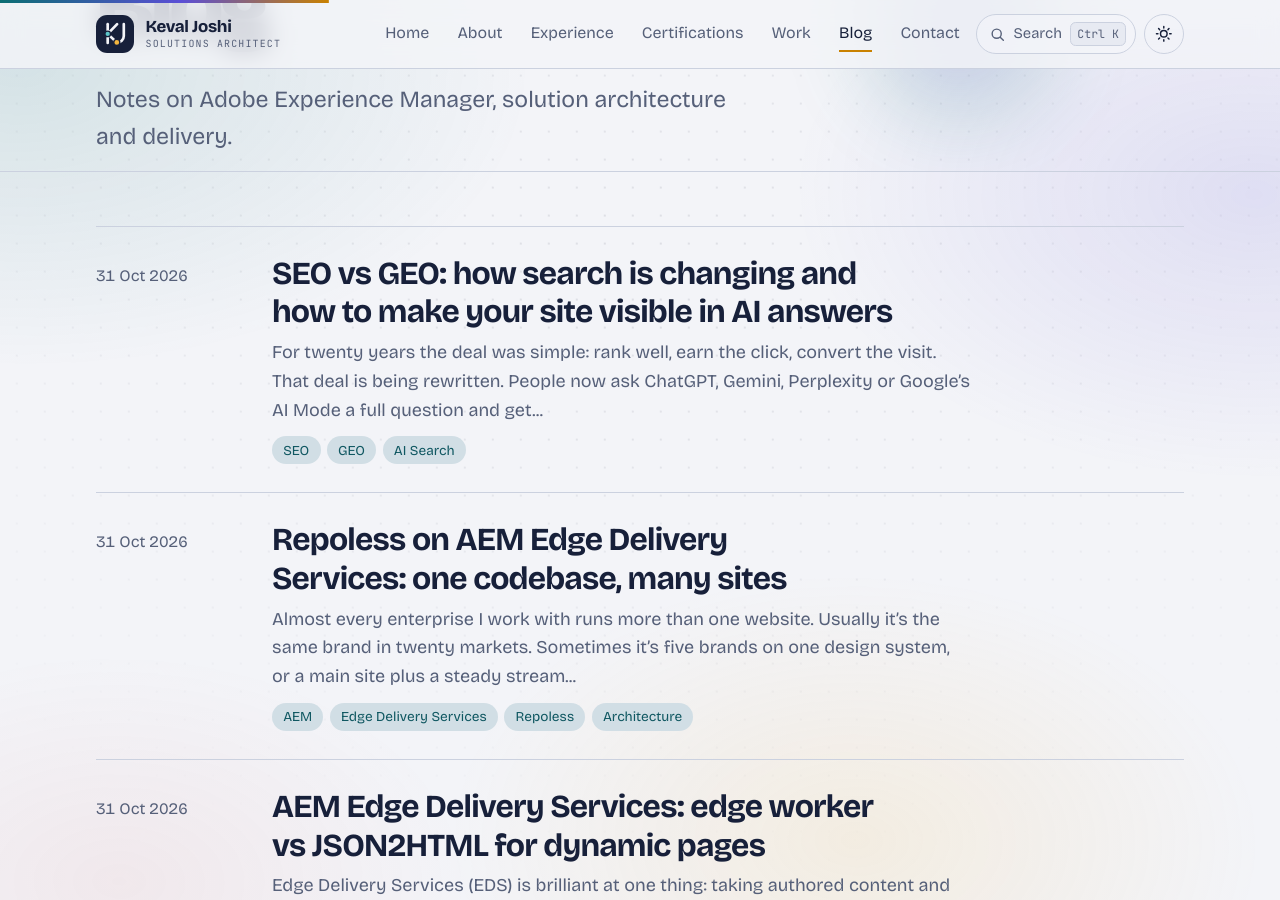
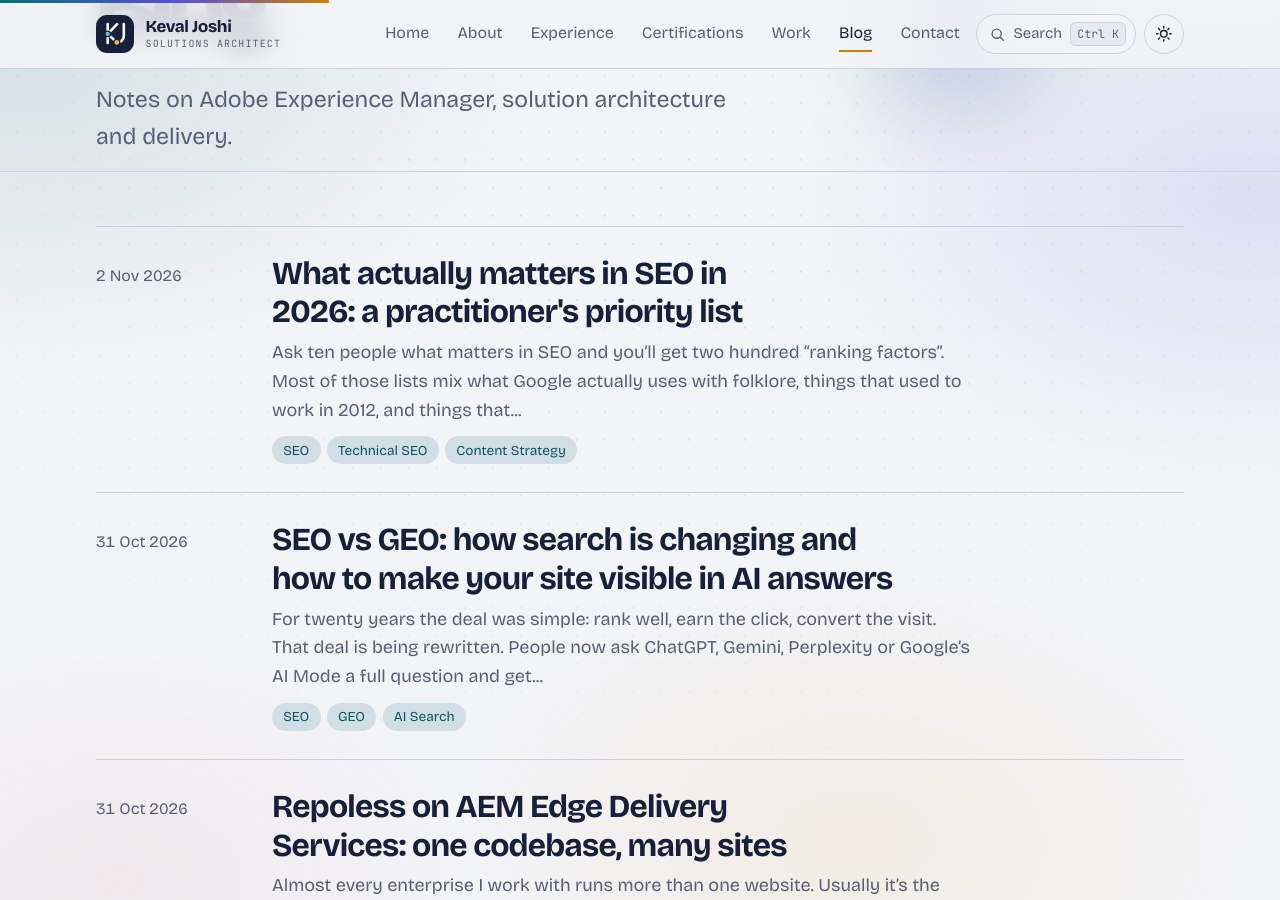
Before and after one commit to iamkevaljoshi/iamkevaljoshi.github.io, a Jekyll site: the page built from blog/index.html, in a window 1280 px wide and 900 px high, scrolled down 229 px. Built offline with Jekyll 4.4.1, drawn with Linux system fonts in a browser that asks for light colours; part of the change alters nothing that is shown.

Commit message:
Add post: What actually matters in SEO in 2026
Priority-stack guide sourced from Google Search Central docs, trial testimony and the 2024 leak; three diagrams, myths table, spam policies, checklist.

Co-Authored-By: Claude Opus 5.5 <noreply@anthropic.com>

````diff
--- /dev/null
+++ b/_posts/2026-11-02-what-actually-matters-in-seo.md
@@ -0,0 +1,290 @@
+---
+layout: post
+title: "What actually matters in SEO in 2026: a practitioner's priority list"
+seo_title: "What Matters in SEO in 2026: A Priority Checklist"
+description: "What matters most in SEO in 2026, sourced from Google's own documentation: the technical foundation, content, trust, titles and page experience, plus the myths to ignore."
+date: 2026-11-02 09:00:00 +0530
+tags: [SEO, Technical SEO, Content Strategy]
+---
+
+Ask ten people what matters in SEO and you'll get two hundred "ranking factors". Most of those lists mix what Google actually uses with folklore, things that used to work in 2012, and things that are true but hardly move the needle.
+
+This post takes the opposite approach. It's a **priority list**: what to fix first, what to do well, and what to stop worrying about. Every claim is anchored in Google's own documentation, most of it updated in 2025 or 2026, plus the sworn testimony and leaked documentation that showed how user behaviour feeds into ranking. Where something is opinion or unconfirmed, I say so.
+
+<nav class="toc" aria-label="Contents" markdown="1">
+**Contents**
+
+* TOC
+{:toc}
+</nav>
+
+{::options toc_levels="2" /}
+
+## TL;DR
+
+- **SEO is a chain of gates:** discover, crawl, render, index, rank, appear, satisfy. A page that fails an early gate never reaches the later ones, so **technical health comes first**.
+- **Content that genuinely satisfies the searcher is the biggest lever** once you're indexed. Google's guidance is consistent: original, people-first content with first-hand expertise, not content written to a word count or a keyword list.
+- **Trust underpins everything.** E-E-A-T isn't a ranking factor you can score, but it describes what Google's systems try to reward, and Google says trust is the most important part.
+- **Links still matter,** but PageRank is one signal among many. Earn them; buying or trading them is link spam.
+- **Titles, snippets and structured data** decide whether you get the click once you rank.
+- **Page experience is a real but modest signal.** Hit the Core Web Vitals thresholds, then stop obsessing.
+- **Searcher satisfaction is measured.** Click data feeds ranking through systems such as Navboost, so pages that leave people going back to the results are fighting gravity.
+
+## How a page earns a ranking
+
+![How a page earns a ranking: discover, crawl, render, index, rank, appear, satisfy]({{ '/assets/img/blog/seo-what-matters/01-how-a-page-earns-a-ranking.svg' | relative_url }}){: width="1200" height="480" loading="lazy" decoding="async"}
+
+It helps to picture search as a pipeline:
+
+1. **Discover.** Google finds URLs through links and sitemaps.
+2. **Crawl.** Googlebot fetches the URL, if robots.txt allows it and the server responds properly.
+3. **Render.** Google runs the page's JavaScript to see the final content.
+4. **Index.** Google decides whether the page is worth storing, which URL is the canonical one, and what it's about.
+5. **Rank.** Many ranking systems score indexed pages for a query. Google's own guide lists systems for link analysis and PageRank, freshness, original content, passage ranking, reviews, reliable information, site diversity, spam detection and more.
+6. **Appear.** Google builds the title link, snippet and any rich result.
+7. **Satisfy.** The searcher clicks, reads and either finishes or goes back to try another result.
+
+Two consequences shape everything else in this post. First, **no amount of content quality helps a page that isn't indexed.** Second, **ranking doesn't end at the click.** What searchers do afterwards feeds back into the system.
+
+## The SEO priority stack
+
+![The SEO priority stack, from technical foundation to measurement]({{ '/assets/img/blog/seo-what-matters/02-seo-priority-stack.svg' | relative_url }}){: width="1200" height="560" loading="lazy" decoding="async"}
+
+I use this stack in audits. Work bottom-up: each layer multiplies the one below it, and none can compensate for a missing foundation.
+
+## Layer 1: Technical foundation
+
+The goal is simple: **every page you want found is reachable, renderable, indexable and has exactly one canonical URL.**
+
+**Crawling**
+
+- **Don't block what Google needs.** robots.txt controls crawling, not indexing. Never block the CSS and JavaScript required to render the page; Google's starter guide is explicit about this.
+- **Return honest status codes.** `200` for real pages, `301` for permanent moves, `404` or `410` for gone pages. Avoid "soft 404s": error pages that return `200`.
+- **Link with real links.** Google follows `<a href="...">`. Navigation built from click handlers on `div`s may never be discovered.
+
+**Indexing**
+
+- **One piece of content, one URL.** Pick a canonical with redirects or `rel="canonical"`. Duplicate URLs from tracking parameters, trailing slashes, `http`/`https` or `www`/non-`www` split your signals. Google says duplicate content on your own site doesn't cause a manual action, but it does waste crawling and dilutes signals.
+- **Use `noindex` to keep pages out of results.** Blocking a URL in robots.txt can still leave it indexed without content, because Google can't see the `noindex`.
+
+```html
+<!-- On every indexable page -->
+<link rel="canonical" href="https://www.example.com/services/aem-migration/">
+
+<!-- On pages that should never appear in search -->
+<meta name="robots" content="noindex">
+```
+
+**Sitemaps**
+
+Sitemaps help discovery, especially for large or new sites, but Google calls a submitted sitemap "merely a hint". Some details people get wrong:
+
+- Google **ignores `<priority>` and `<changefreq>`**.
+- Google uses `<lastmod>` only if it's consistently accurate. Update it for real content changes, not for a new copyright year in the footer.
+- Each sitemap is limited to **50,000 URLs or 50 MB** uncompressed. Use a sitemap index beyond that.
+
+**JavaScript**
+
+Google renders JavaScript, but rendering can be delayed, and many AI crawlers don't run JavaScript at all. Put the main content, links and metadata in the server-rendered HTML. (I go deeper on the AI crawler side in [SEO vs GEO](/blog/2026/10/seo-vs-geo-making-your-site-visible-in-ai-search/).)
+
+**Site structure and internal links**
+
+- Use **descriptive URLs** (`/blog/aem-migration-checklist/`, not `/p?id=4821`). They help people more than rankings, since Google says keywords in URLs have "hardly any effect".
+- Make important pages reachable within a few clicks, link related pages together, and use **descriptive anchor text**. Internal links are how you tell Google which pages you consider important.
+- **Crawl budget** is only a real concern for very large sites (Google's guide points to roughly a million or more pages, or 10,000+ pages that change daily). For most sites it's a non-issue.
+
+## Layer 2: Content that satisfies intent
+
+Once you're indexed, this is the biggest lever. Google's March 2024 core update folded the old "helpful content system" into its core ranking systems, so helpfulness isn't a separate filter any more. It's part of how everything is ranked.
+
+**Match the intent first.** Before writing, search the query yourself. Are the top results guides, product pages, comparison tables, videos or tools? If Google consistently shows one format, a different format will struggle however good it is. Intent beats keywords.
+
+**Write people-first content.** Google's helpful-content guidance offers self-assessment questions worth applying to every important page:
+
+- Does it provide **original information, reporting, research or analysis**?
+- Does it give a **substantial, complete** description of the topic, and go beyond the obvious?
+- Does it show **first-hand expertise** and a depth of knowledge?
+- Would someone **bookmark it or recommend it**?
+- Will a reader **leave feeling they've learned enough** to achieve their goal?
+
+And the warning signs of search-engine-first content: writing to a word count, covering trending topics outside your expertise, summarising others without adding value, and changing dates on pages without meaningfully updating them.
+
+**Cover the topic, not the keyword.** Modern ranking systems such as BERT, RankBrain and neural matching understand concepts and synonyms. Repeating a phrase doesn't help; keyword stuffing is a spam policy violation. Cover the questions a real person would have next.
+
+**Length is a consequence, not a target.** Google says it plainly: "there's no magical word count target". A definition might need 80 words; a migration guide might need 4,000.
+
+**AI-assisted content is allowed, scaled filler isn't.** Google judges the content, not the tool. But "using generative AI to produce large amounts of text without manual oversight or curation" is the kind of low-effort content its systems demote, and mass-producing pages to manipulate rankings falls under the **scaled content abuse** spam policy. Disclose AI use where readers would reasonably wonder how the content was made.
+
+**Keep it current when the query deserves it.** Freshness systems favour recent content for queries where recency matters (news, new releases, changing regulations). An evergreen definition doesn't need monthly "updates".
+
+## Layer 3: Trust and authority
+
+**E-E-A-T, correctly understood.** Experience, Expertise, Authoritativeness and Trust come from Google's Search Quality Rater Guidelines. Google is explicit that E-E-A-T **is not itself a ranking factor**, and raters' scores don't directly affect rankings. Raters help Google evaluate whether its ranking systems reward the right things. So you don't "add E-E-A-T" to a page; you build a site that genuinely has it, and Google's systems look for the signals that correlate with it. Of the four, Google says **trust is the most important**. It weighs these qualities more heavily on "Your Money or Your Life" topics such as health, finance and safety.
+
+Practical signals that support trust:
+
+- **Who:** clear bylines linking to a real author page, an About page, and contact details. Google specifically warns against fabricated authors and AI-generated headshots.
+- **How:** explain how you know, such as testing methodology for reviews, data sources for research, and project experience for advice.
+- **Why:** the content exists to help readers, not primarily to attract search traffic.
+- **Accuracy:** cite sources, avoid easily disproved claims, and correct mistakes.
+
+**Links still matter.** Google's ranking systems guide still lists link analysis and PageRank, though its starter guide describes PageRank as "just one" of many signals. The links that count are the ones you **earn**: original research others cite, tools people use, expert commentary journalists quote. Buying links, excessive link exchanges and large-scale guest posting for links are **link spam**.
+
+**Mentions and reputation beyond your site.** Reviews, press coverage, conference talks, community answers and consistent business information all reinforce who you are. This matters even more for AI-generated answers, which cross-check facts across many sources.
+
+## Layer 4: Search presentation
+
+Ranking gets you seen; presentation gets you **chosen**.
+
+**Title links.** Google's best practices: a unique, descriptive and concise `<title>` on every page, no keyword stuffing, no repeated boilerplate, and the brand used briefly at the start or end. Google sets **no character limit** but truncates long titles to fit the screen, so put the important words first.
+
+Google rewrites titles when it finds a problem. The most common reasons are half-empty titles ("| Brand"), outdated titles (an old year), titles that don't match the page, near-identical titles across many pages, and pages with **no clear main heading**. The fix is usually to make the `<title>` and the visible `<h1>` agree.
+
+**Meta descriptions** aren't a ranking factor, but they often become the snippet. Write a specific, accurate summary of what the page offers. Google may pull a different snippet from the page when that better matches the query.
+
+**Structured data** makes pages **eligible** for rich results such as breadcrumbs, articles, products, reviews, events and organisation details. It doesn't boost rankings by itself, and it must describe what's visible on the page.
+
+```json
+{
+  "@context": "https://schema.org",
+  "@type": "Article",
+  "headline": "What actually matters in SEO in 2026",
+  "author": { "@type": "Person", "name": "Keval Joshi", "url": "https://iamkevaljoshi.github.io/about/" },
+  "datePublished": "2026-11-02"
+}
+```
+
+**Images:** use descriptive file names and alt text, place images near related text, and serve modern formats at sensible sizes. Image search is a real traffic source for many sites.
+
+## Layer 5: Page experience
+
+Google's Core Web Vitals targets are:
+
+| Metric | Measures | Good |
+|---|---|---|
+| **LCP** (Largest Contentful Paint) | Loading speed of the main content | 2.5 s or less |
+| **INP** (Interaction to Next Paint) | Responsiveness to taps, clicks and keys | under 200 ms |
+| **CLS** (Cumulative Layout Shift) | Visual stability | under 0.1 |
+
+Google's wording is careful: good Core Web Vitals and page experience "align with what our core ranking systems seek to reward". In practice they work more like a **tie-breaker** than a trump card. A fast page with weak content won't outrank a slower page that answers the question far better.
+
+Still, speed and stability affect conversions and satisfaction directly, which feeds the next section. Hit the thresholds using real-user (field) data in Search Console, then put the remaining effort into content. Also: serve over **HTTPS**, make pages work well on **mobile** (Google indexes the mobile version), and avoid **intrusive interstitials** that cover the content.
+
+## The signal people underestimate: satisfied searchers
+
+For years Google publicly played down the role of clicks. Two events changed the conversation:
+
+- In the **2023 US antitrust trial**, Google's Pandu Nayak testified about **Navboost**, a system that uses aggregated click and interaction data to refine rankings. He described it as one of Google's important signals.
+- In **May 2024**, leaked internal API documentation referenced Navboost and click-based attributes, consistent with that testimony.
+
+The exact mechanics aren't public, and the leak shows what data exists, not how it's weighted. But the direction is clear: **pages that leave searchers going back to the results are working against the system.**
+
+The practical lesson isn't to chase click-through hacks. Make sure the page **delivers on the promise of its title**: answer early, then expand; make the page easy to scan; don't hide the answer behind pop-ups or walls of preamble.
+
+## What doesn't matter (much)
+
+![What matters in SEO versus what Google says doesn't matter]({{ '/assets/img/blog/seo-what-matters/03-what-matters-vs-myths.svg' | relative_url }}){: width="1200" height="520" loading="lazy" decoding="async"}
+
+Google's SEO starter guide addresses several long-running myths directly:
+
+| Myth | What Google says |
+|---|---|
+| The meta keywords tag helps | Google "doesn't use the keywords meta tag" |
+| Pages need a minimum word count | "There's no magical word count target" |
+| Keywords in the domain or URL boost rankings | They have "hardly any effect beyond appearing in breadcrumbs" |
+| You need a specific number or order of headings | No "magical, ideal amount of headings"; out-of-order headings don't matter to Search |
+| Duplicate content triggers a penalty | Your own duplicates don't cause a manual action (copying others' content is different) |
+| Subdomains vs subfolders is a ranking decision | Choose "whatever makes sense for your business" |
+| E-E-A-T is a ranking factor to optimise | "No, it's not" |
+| Sitemap priority controls crawling | Google ignores `<priority>` and `<changefreq>` |
+
+None of these items are bad practice. Descriptive URLs and a logical heading structure still help readers. They just aren't where rankings come from.
+
+## What can sink you: spam policies
+
+Google's spam policies are where SEO goes from "not helping" to "actively harmful". The full list includes cloaking, doorway pages, hidden text and links, keyword stuffing, link spam, scraping, sneaky redirects, thin affiliate pages, user-generated spam and hacked content. Three policies were introduced in **March 2024** and remain the most relevant today:
+
+- **Scaled content abuse:** "many pages are generated for the primary purpose of manipulating search rankings", whether by AI, people or both.
+- **Site reputation policy** (originally "site reputation abuse"): third-party content published on a host site mainly to exploit the host's ranking signals, such as unrelated coupon or casino sections on a news site.
+- **Expired domain abuse:** buying an expired domain to repurpose its reputation for unrelated, low-value content.
+
+Violations can lead to algorithmic demotion or a manual action, visible in Search Console. Google runs periodic spam updates; the rule of thumb is simple: **if a tactic only makes sense because of search engines, it's probably a risk.**
+
+## Measure what matters
+
+- **Google Search Console:**
+  - the **Page indexing** report (what's indexed and why not);
+  - **Performance** (queries, clicks, impressions and position);
+  - **Core Web Vitals** (field data);
+  - **URL Inspection** (how Google sees a specific page);
+  - **Manual actions**.
+- **Bing Webmaster Tools:** Bing powers several other search and AI experiences, so it's worth verifying your site there too.
+- **Analytics:** measure conversions from organic traffic, not just sessions. Rankings are a means, not the goal.
+- **A simple cadence:** check indexing weekly, review performance monthly, and re-audit the technical foundation after every redesign or platform migration, which is when most SEO disasters happen.
+
+## The checklist
+
+**Technical foundation**
+
+- Important pages return `200`, appear in the sitemap and are **indexed** (check Search Console).
+- Each page has **one canonical URL**; duplicates redirect or point to it.
+- robots.txt doesn't block important pages, CSS or JavaScript.
+- Main content and links are in the **server-rendered HTML**.
+- No soft 404s; moved pages use `301` redirects.
+- Sitemap `lastmod` values are accurate.
+{: .checklist}
+
+**Content**
+
+- The page format **matches the intent** of what currently ranks.
+- It adds something **original**: experience, data, examples or analysis.
+- It **answers early**, then goes deeper; one clear main topic per page.
+- It's **accurate and current** for queries where recency matters.
+{: .checklist}
+
+**Trust**
+
+- A **named author** with a real author page; About and contact pages.
+- Sources cited; methodology explained where relevant.
+- Links are **earned**, not bought or swapped.
+{: .checklist}
+
+**Presentation**
+
+- A unique, descriptive `<title>` that agrees with the visible `<h1>`.
+- A specific meta description.
+- Valid **structured data** that matches visible content.
+- Descriptive image alt text.
+{: .checklist}
+
+**Experience**
+
+- LCP ≤ 2.5 s, INP < 200 ms, CLS < 0.1 in **field data**.
+- Works well on mobile; HTTPS; no intrusive interstitials.
+{: .checklist}
+
+## If you run on AEM
+
+Most SEO problems on enterprise AEM estates come from the platform layer, not the content:
+
+- **AEM as a Cloud Service:** get **canonicals, vanity URLs and redirects** right at the Dispatcher and CDN layers. Shorten `/content/brand/en/...` paths with resource mapping, and make sure every page variant has one canonical URL. Migrations are the highest-risk moment: map every old URL to a new one with `301` redirects before go-live.
+- **Edge Delivery Services:** pages are server-rendered semantic HTML and fast by default, which takes care of much of Layers 1 and 5. Manage metadata, redirects, sitemaps and robots.txt per site, and on multi-site setups through the Configuration Service, which I covered in the [repoless post](/blog/2026/10/aem-eds-repoless-one-codebase-many-sites/). For data-driven pages that should rank, render them at publish time rather than in the browser; see [edge worker vs JSON2HTML](/blog/2026/10/aem-eds-edge-worker-vs-json2html/).
+
+## Closing thought
+
+The uncomfortable truth about SEO is that **most of what matters isn't clever.** Make pages reachable and indexable. Publish content that's genuinely the best answer for the person searching. Show who's behind it. Present it accurately. Make it fast enough. Then measure and repeat.
+
+The tactics that promise shortcuts tend to end up on Google's spam policy page.
+
+If you're planning an AEM migration or platform change and want the SEO risks covered before launch, [get in touch](/contact/).
+
+### References
+
+- [SEO Starter Guide](https://developers.google.com/search/docs/fundamentals/seo-starter-guide) (Google Search Central)
+- [Creating helpful, reliable, people-first content](https://developers.google.com/search/docs/fundamentals/creating-helpful-content) (Google Search Central)
+- [A guide to Google Search ranking systems](https://developers.google.com/search/docs/appearance/ranking-systems-guide) (Google Search Central)
+- [Spam policies for Google web search](https://developers.google.com/search/docs/essentials/spam-policies) (Google Search Central)
+- [Influencing your title links in search results](https://developers.google.com/search/docs/appearance/title-link) (Google Search Central)
+- [Understanding Core Web Vitals and Google search results](https://developers.google.com/search/docs/appearance/core-web-vitals) (Google Search Central)
+- [Build and submit a sitemap](https://developers.google.com/search/docs/crawling-indexing/sitemaps/build-sitemap) (Google Search Central)
+- [Navboost: what the docs tell us](https://seranking.com/blog/navboost/) (SE Ranking, on the trial testimony and API leak)
--- a/assets/css/site.css
+++ b/assets/css/site.css
@@ -621,3 +621,9 @@ h1.tagline{max-width:24ch}
 @media (max-width:380px){.logo-name{font-size:.95rem}}
 .logo-tile.sm{width:1.5rem;height:1.5rem;border-radius:.45rem}
 .foot-brand{display:inline-flex;align-items:center;gap:.6rem}
+
+/* blog checklists */
+.prose ul.checklist{list-style:none;padding-left:0}
+.prose ul.checklist li{position:relative;padding-left:2rem;margin:.45rem 0}
+.prose ul.checklist li::before{content:"";position:absolute;left:0;top:.3em;width:1.15rem;height:1.15rem;border-radius:.35rem;
+  border:2px solid var(--accent);background:color-mix(in srgb,var(--accent) 8%,transparent)}
````
Also changed, not shown: assets/img/blog/seo-what-matters/01-how-a-page-earns-a-ranking.svg (added), assets/img/blog/seo-what-matters/02-seo-priority-stack.svg (added), assets/img/blog/seo-what-matters/03-what-matters-vs-myths.svg (added).
